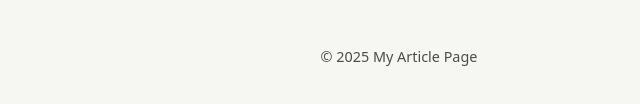
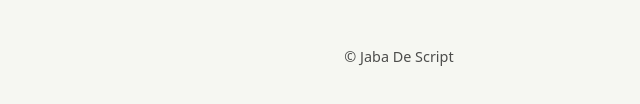
Before and after one commit to 1ScratchfromScratch/Javascript-Journey, a plain HTML site: page index.html in a window 1280 px wide. Shown: the part 402-506 px from the top of the page, 241-881 px from the left. Drawn offline with Linux system fonts and the light colour scheme.

Commit message:
Update footer copyright text

```diff
--- a/index.html
+++ b/index.html
@@ -90,7 +90,7 @@
   </main>
 
   <footer>
-    &copy; 2025 My Article Page
+    &copy; Jaba De Script
   </footer>
 
   <script>
```
